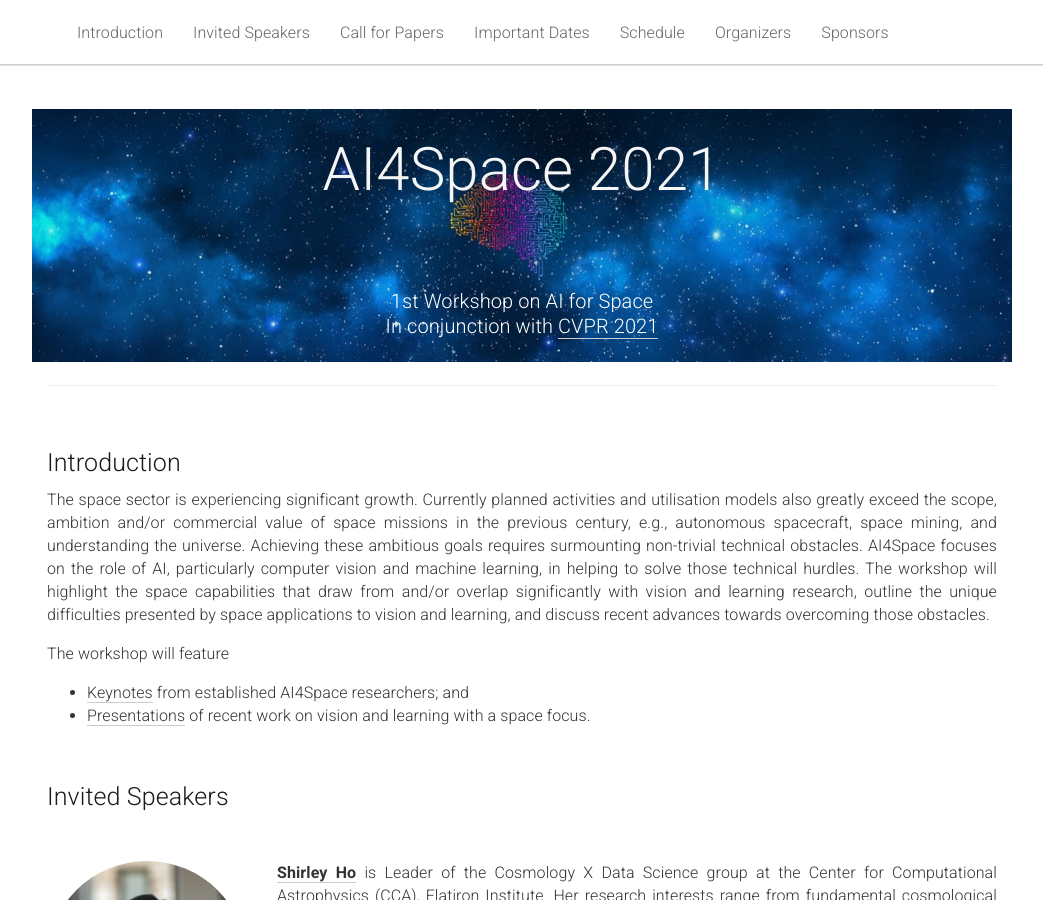
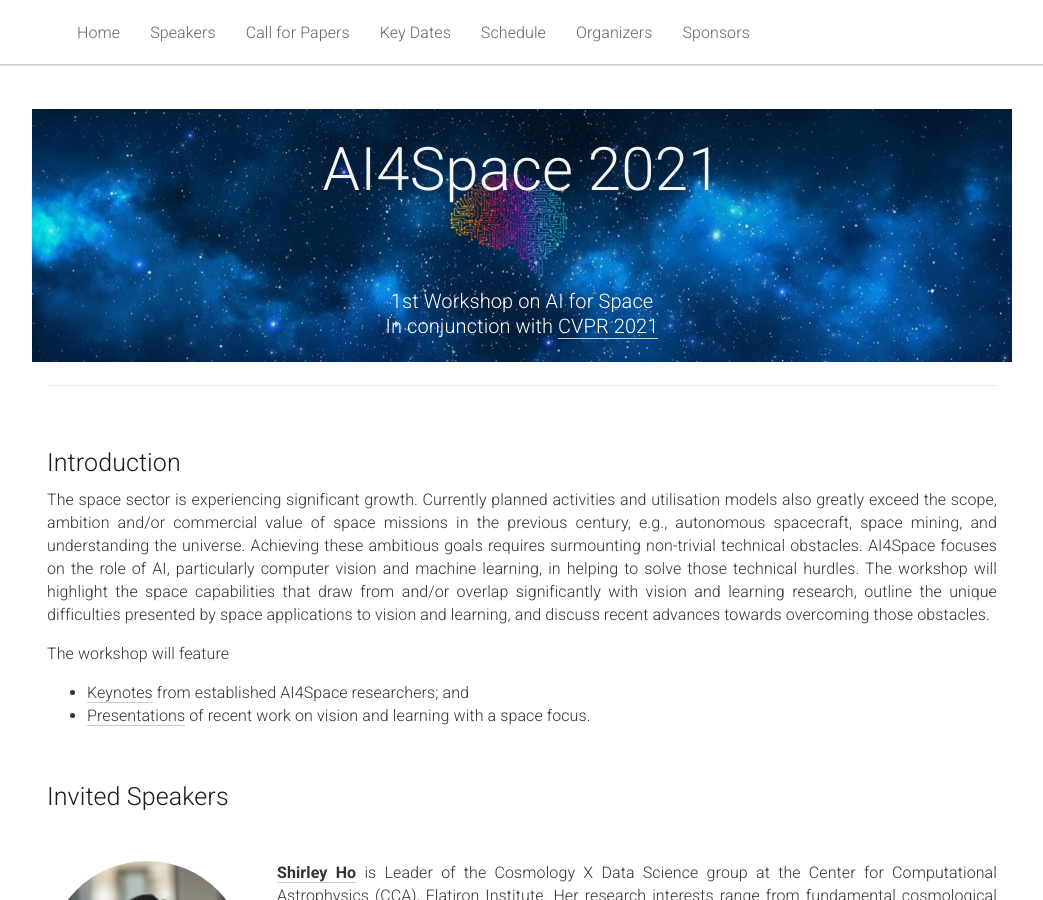
Before and after one commit to AIforSpace/2024, a Jekyll site: the page built from _pages/home.md, in a window 1280 px wide and 900 px high. Shown: the whole window, without its empty margins (118-1161 px from the left). Built offline with Jekyll 4.4.1, drawn with Linux system fonts in a browser that asks for light colours.

Commit message:
edit header

```diff
--- a/_includes/header.html
+++ b/_includes/header.html
@@ -13,10 +13,10 @@
 
     <div class="navbar-collapse collapse" id="navbar-main">
       <ul class="nav navbar-nav">
-        <li><a href="#intro">Introduction</a></li>
-        <li><a href="#speakers">Invited Speakers</a></li>
+        <li><a href="#home">Home</a></li>
+        <li><a href="#speakers">Speakers</a></li>
         <li><a href="#cfp">Call for Papers</a></li>
-        <li><a href="#dates">Important Dates</a></li>
+        <li><a href="#dates">Key Dates</a></li>
         <li><a href="#schedule">Schedule</a></li>
         <li><a href="#organizers">Organizers</a></li>
         <li><a href="#sponsors">Sponsors</a></li>
--- a/_pages/home.md
+++ b/_pages/home.md
@@ -11,7 +11,7 @@
 ---
 
 <br>
-<div class="row header-row">
+<div class="row header-row" id="home">
   <div class="col-xs-12 header-img">
     <br>
     <center><h1 style="font-size:60px">AI4Space 2021</h1></center>
```
